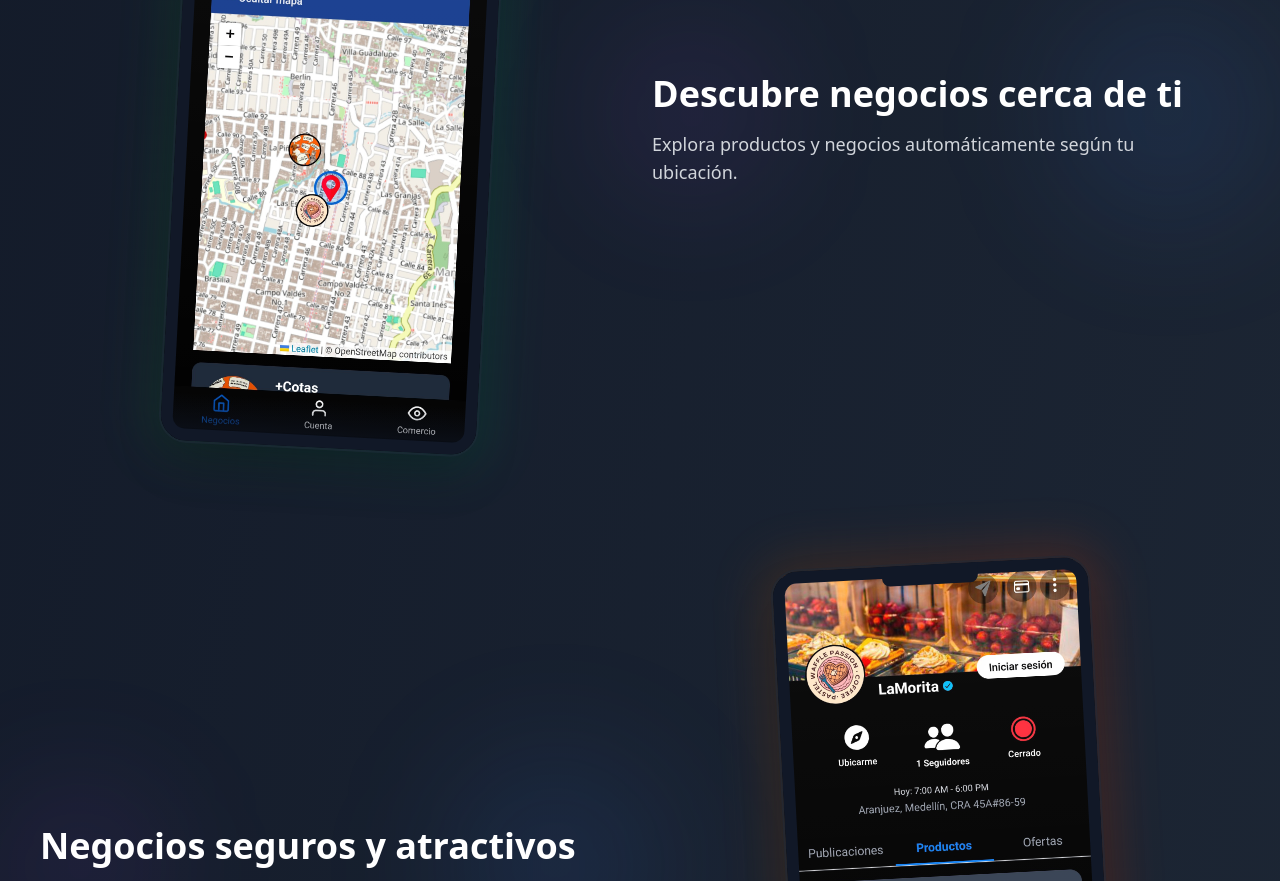
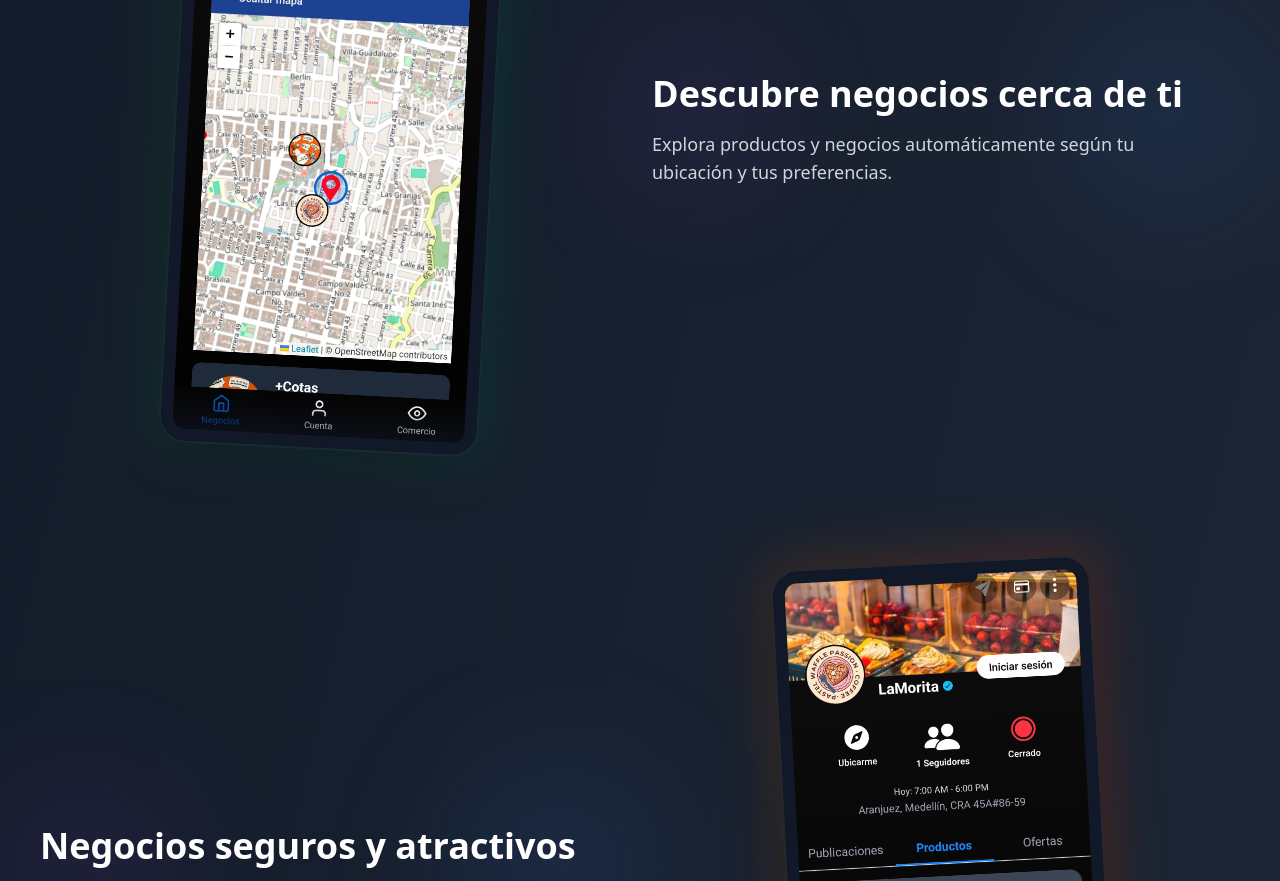
Before and after one commit to Asdrubal2002/Presentation-Ruvlo-App, a React (Vite) app: page /funtions in a window 1280 px wide. Shown: the part 2320-3201 px from the top of the page. Built offline with nearby package versions, Linux system fonts and the light colour scheme.

Commit message:
Crea tu cuenta

```diff
--- a/src/AppShowcase.jsx
+++ b/src/AppShowcase.jsx
@@ -30,7 +30,7 @@ const mockups = [
         src: img3,
         alt: "Pantalla 3",
         title: "Descubre negocios cerca de ti",
-        desc: "Explora productos y negocios automáticamente según tu ubicación.",
+        desc: "Explora productos y negocios automáticamente según tu ubicación y tus preferencias.",
         colors: "from-green-900/40 to-emerald-800/40",
     },
     {
```
